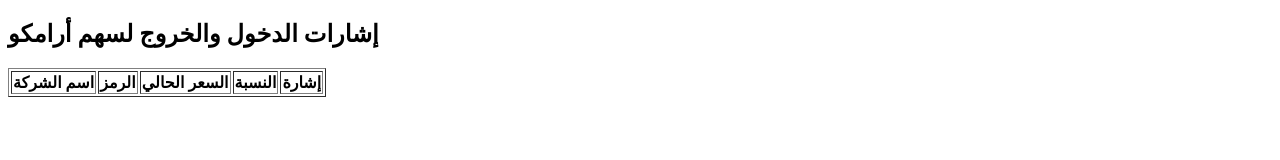
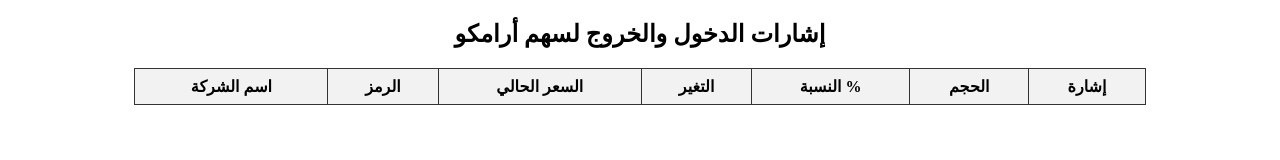
Before and after one commit to hassanfa900/saudi-stocks9999, a website: page public/index.html in a window 1280 px wide. Drawn offline with Linux system fonts and the light colour scheme; no server answers.

Commit message:
Update index.html

```diff
--- a/public/index.html
+++ b/public/index.html
@@ -3,16 +3,23 @@
 <head>
     <meta charset="UTF-8">
     <title>سهم أرامكو</title>
+    <style>
+        table { border-collapse: collapse; width: 80%; margin: 20px auto; }
+        th, td { border: 1px solid #333; padding: 8px 12px; text-align: center; }
+        th { background-color: #f2f2f2; }
+    </style>
 </head>
 <body>
-    <h2>إشارات الدخول والخروج لسهم أرامكو</h2>
-    <table border="1" id="stock-table">
+    <h2 style="text-align:center;">إشارات الدخول والخروج لسهم أرامكو</h2>
+    <table id="stock-table">
         <thead>
             <tr>
                 <th>اسم الشركة</th>
                 <th>الرمز</th>
                 <th>السعر الحالي</th>
-                <th>النسبة</th>
+                <th>التغير</th>
+                <th>النسبة %</th>
+                <th>الحجم</th>
                 <th>إشارة</th>
             </tr>
         </thead>
```
